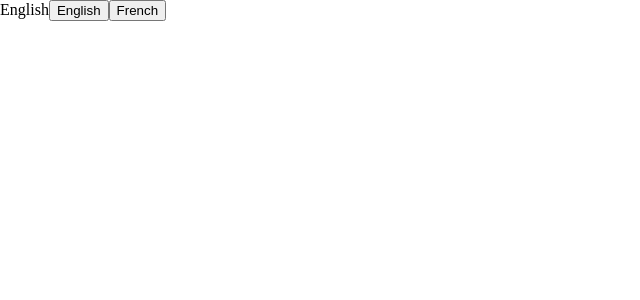
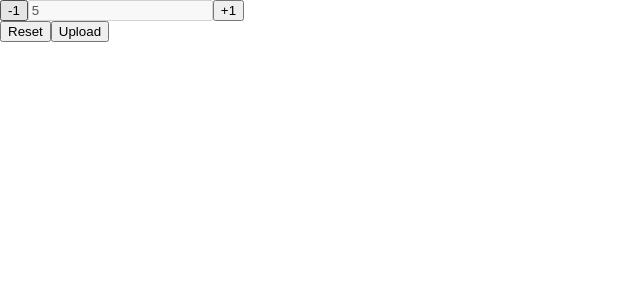
Before and after one commit to FlorentCmb/redux-test, a React (Create React App) app: page / in a window 1280 px wide. Shown: the top 300 px of the page, without its empty margins (0-640 px from the left). Built offline with nearby package versions, Linux system fonts and the light colour scheme.

Commit message:
Remove translation feature Add counter with localStorage managment

```diff
--- a/src/App.js
+++ b/src/App.js
@@ -2,34 +2,48 @@
 import React from 'react'
 import { connect } from 'react-redux'
 // Redux
-import {switchToFr, switchToEng } from './redux/actions/ActionsIndex'
+import {
+  incrementCounter,
+  decrementCounter,
+  resetCounter
+} from './redux/actions/ActionsIndex'
 // Components
-import Translate from './features/translation/Translate'
 // Styles
 import './App.css'
 
+// Functions
+const uploadCounterValue = (counter) => {
+  localStorage.setItem('value', JSON.stringify(counter))
+  console.log('New value saved : ', counter)
+}
+
+// Render
 const App = (props) => {
 
-  const { switchToEng, switchToFr } = props
-  const { language } = props.translation
+  const { counter, incrementCounter, decrementCounter, resetCounter } = props
 
   // Render
   return (
       <div>
-        {language}
-        <button onClick={() => switchToEng()}>{Translate('English', language)}</button>
-        <button onClick={() => switchToFr()}>{Translate('French', language)}</button>
+        <div>
+          <button onClick={() => decrementCounter()}>-1</button>
+          <input type='text' disabled value={counter.value} />
+          <button onClick={() => incrementCounter()}>+1</button>
+        </div>
+        <button onClick={() => resetCounter()}>Reset</button>
+        <button onClick={() => uploadCounterValue(counter)}>Upload</button>
       </div>
   )
 }
 
 const mapStateToProps = state => ({
-  translation: state.translation
+  counter: state.counter
 })
 
 const mapDispatchToProps = dispatch => ({
-  switchToFr: () => dispatch(switchToFr()),
-  switchToEng: () => dispatch(switchToEng())
+  incrementCounter: () => dispatch(incrementCounter()),
+  decrementCounter: () => dispatch(decrementCounter()),
+  resetCounter: () => dispatch(resetCounter())
 })
 
 export default connect(
--- a/src/features/translation/Translate.js
+++ /dev/null
@@ -1,13 +0,0 @@
-import translationToFr from './translationToFr.json'
-
-const Translate = (text, language) => {
-    switch (language) {
-        case 'French':
-            return translationToFr[text]
-        case 'English':
-        default:
-            return text
-    }
-}
-
-export default Translate
--- a/src/features/translation/translationToFr.json
+++ /dev/null
@@ -1,4 +0,0 @@
-{
-    "English": "Anglais",
-    "French": "Français"
-}
--- /dev/null
+++ b/src/redux/actions/ActionsCounter.js
@@ -0,0 +1,19 @@
+// Import actions
+import {
+    INCREMENT_COUNTER,
+    DECREMENT_COUNTER,
+    RESET_COUNTER
+} from './ActionsType'
+
+// Action creators
+export const incrementCounter = () => ({
+    type: INCREMENT_COUNTER
+})
+
+export const decrementCounter = () => ({
+    type: DECREMENT_COUNTER
+})
+
+export const resetCounter = () => ({
+    type: RESET_COUNTER
+})
--- a/src/redux/actions/ActionsIndex.js
+++ b/src/redux/actions/ActionsIndex.js
@@ -1 +1,5 @@
-export { switchToFr, switchToEng } from './ActionsTranslation'
+export {
+    incrementCounter,
+    decrementCounter,
+    resetCounter,
+} from './ActionsCounter'
--- a/src/redux/actions/ActionsTranslation.js
+++ /dev/null
@@ -1,14 +0,0 @@
-// Import actions
-import {
-    SWITCH_TO_FR,
-    SWITCH_TO_ENG,
-} from './ActionsType'
-
-// Action creators
-export const switchToFr = () => ({
-    type: SWITCH_TO_FR
-})
-
-export const switchToEng = () => ({
-    type: SWITCH_TO_ENG
-})
--- a/src/redux/actions/ActionsType.js
+++ b/src/redux/actions/ActionsType.js
@@ -1,3 +1,4 @@
-// Translation actions
-export const SWITCH_TO_FR = 'SWITCH_TO_FR'
-export const SWITCH_TO_ENG = 'SWITCH_TO_ENG'
+// Counter actions
+export const INCREMENT_COUNTER = 'INCREMENT_COUNTER'
+export const DECREMENT_COUNTER = 'DECREMENT_COUNTER'
+export const RESET_COUNTER = 'RESET_COUNTER'
--- /dev/null
+++ b/src/redux/reducers/ReducerCounter.js
@@ -0,0 +1,34 @@
+// Import all actions
+import {
+    INCREMENT_COUNTER,
+    DECREMENT_COUNTER,
+    RESET_COUNTER,
+} from '../actions/ActionsType'
+
+// Initial state
+const initialState = JSON.parse(localStorage.getItem('value')) || { value: 5 }
+
+// Reducer for translation
+const ReducerCounter = (state = initialState, action) => {
+    switch (action.type) {
+        case INCREMENT_COUNTER:
+            return ({
+                ...state,
+                value: state.value + 1
+            })
+        case DECREMENT_COUNTER:
+            return ({
+                ...state,
+                value: state.value - 1
+            })
+        case RESET_COUNTER:
+            return ({
+                ...state,
+                value: 0
+            })
+        default:
+            return state
+    }
+}
+
+export default ReducerCounter
--- a/src/redux/reducers/ReducerIndex.js
+++ b/src/redux/reducers/ReducerIndex.js
@@ -1,11 +1,11 @@
 // Import librairies
 import { combineReducers } from 'redux'
 // Import all reducers
-import ReducerTranslation from './ReducerTranslation'
+import ReducerCounter from './ReducerCounter'
 
 // Combined reducers exported
 const mainReducer = combineReducers({
-    translation: ReducerTranslation
+    counter: ReducerCounter
 })
 
 export default mainReducer
--- a/src/redux/reducers/ReducerTranslation.js
+++ /dev/null
@@ -1,30 +0,0 @@
-// Import all actions
-import {
-    SWITCH_TO_FR,
-    SWITCH_TO_ENG,
-} from '../actions/ActionsType'
-
-// Initial state
-const initialState = {
-    language: 'English'
-}
-
-// Reducer for translation
-const ReducerTranslation = (state = initialState, action) => {
-    switch (action.type) {
-        case SWITCH_TO_FR:
-            return {
-                ...state,
-                language: 'French'
-            }
-        case SWITCH_TO_ENG:
-            return {
-                ...state,
-                language: 'English'
-            }
-        default:
-            return state
-    }
-}
-
-export default ReducerTranslation
```
